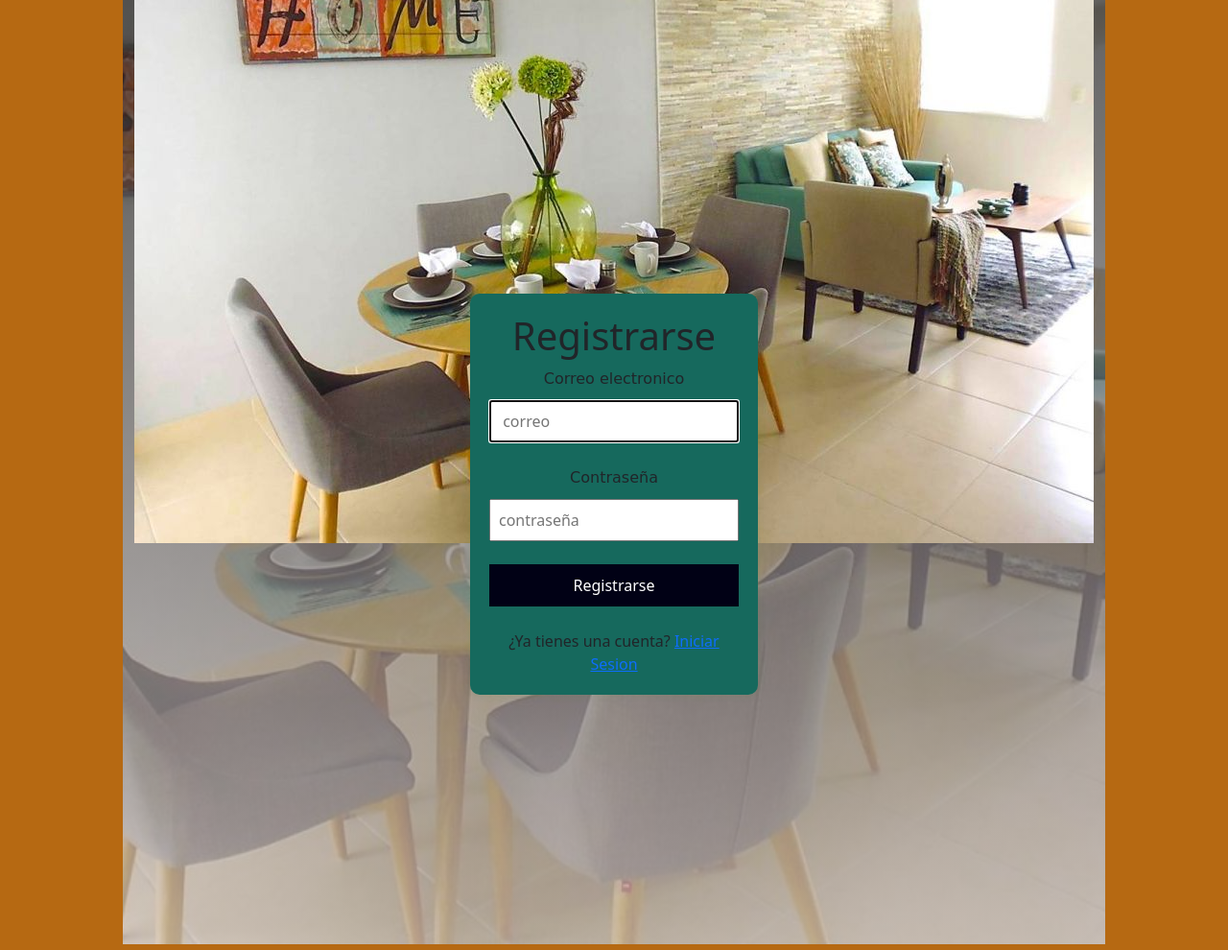
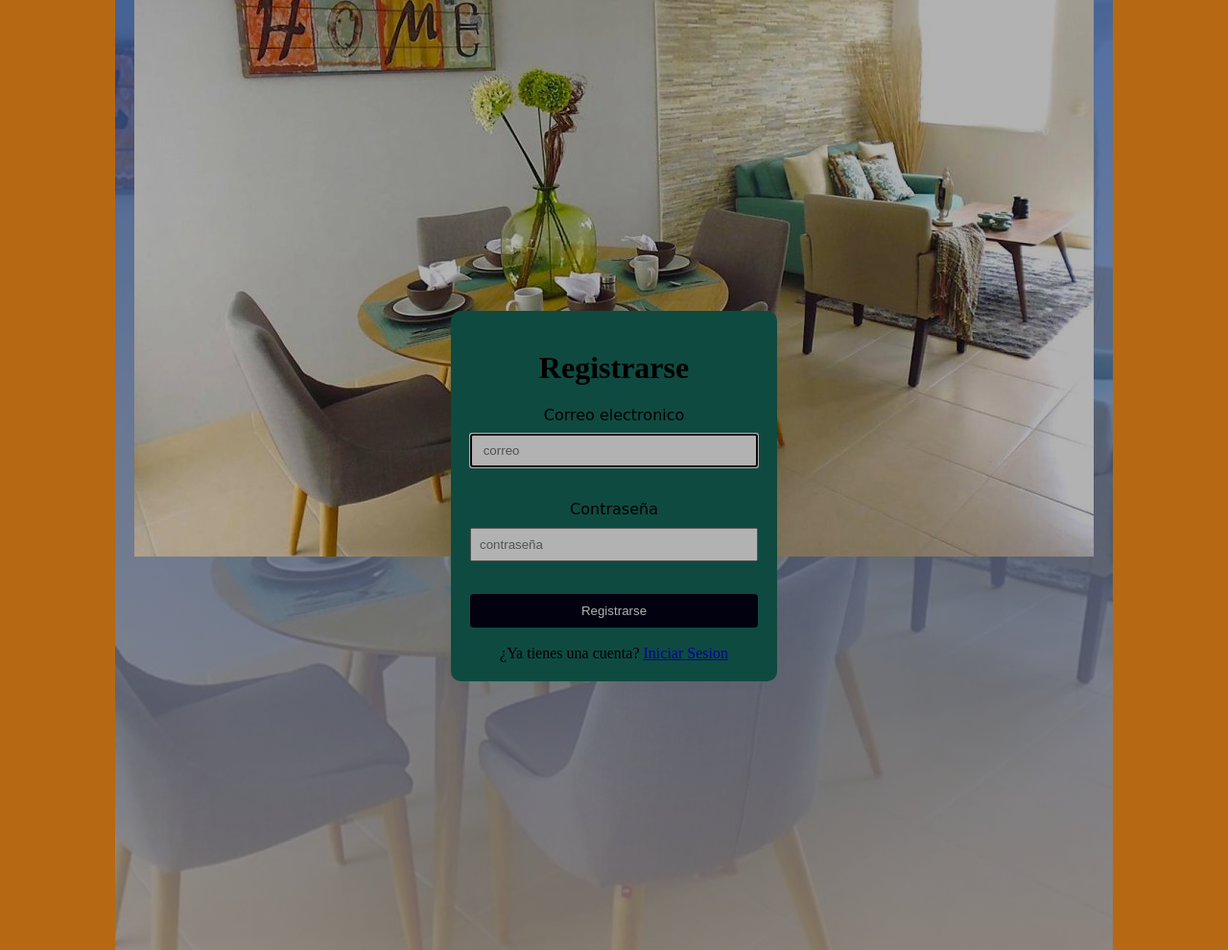
Before and after one commit to eber3/codeigRentas, a CodeIgniter app: page /codeigRentas/index.php/Registro in a window 1280 px wide. Shown: the whole page at 96% size. Run offline with CodeIgniter, Linux system fonts and the light colour scheme.

Commit message:
estilos2

```diff
--- a/application/views/registro_views.php
+++ b/application/views/registro_views.php
@@ -9,7 +9,7 @@
   <meta name="viewport" content="width=device-width, initial-scale=1.0">
   <link rel="stylesheet" href="<?= base_url();?>public/css/registro.css">
   <link rel="stylesheet" href="<?= base_url();?>public/css/Style.css">
-  <link rel="stylesheet" href="<?= base_url();?>public/bootstrap/css/bootstrap.css">
+
 
 
 
@@ -18,14 +18,11 @@
 </head>
 <body>
   <center>
+
   <header class="header" >
-
 
   <div class="container">
   <img src="<?= base_url('public/imagenes/registro.jpg.png'); ?>"  class="imagen-header">
-
-
-
 
   <div class="formulario">
              <h1>Registrarse</h1>
@@ -44,7 +41,8 @@
 </div>
 </div>
 </header>
+
 </body>
-<Script src="<?= base_url();?>public/jquery/jquery-3.7.1.min.js"></Script>
+<script src="<?= base_url();?>public/jquery/jquery-3.7.1.min.js"></Script>
 <script src="<?= base_url();?>public/js/registrarse.js"></script>
 </html>
--- a/public/css/registro.css
+++ b/public/css/registro.css
@@ -1,16 +1,27 @@
 .container {
     max-width: 1200px;
-   margin: 0 auto;
+    margin: 0 auto;
 }
+
 .header {
     background-image: linear-gradient(
-        rgba(0,0,0,0.7),
-        rgba(202, 195, 195, 0.7)),
-    url(imagenes/registro.jpg.png);
+            rgba(30, 102, 227, 0.7),
+            rgba(202, 195, 195, 0.7)
+        ), url(imagenes/registro.jpg.png);
     background-position: center bottom;
     background-repeat: no-repeat;
     background-size: cover;
-    min-height: 70vh;
+    min-height: 100vh;
     display: flex;
     align-items: center;
+    justify-content: center;
+    filter: brightness(0.7);
+    text-align: center;
+    padding: 20px;
 }
+
+.texto-header {
+    color: white;
+    font-family: Arial, sans-serif;
+    font-size: 2rem;
+}
--- a/public/css/styles.css
+++ b/public/css/styles.css
@@ -7,7 +7,7 @@
     background-image: linear-gradient(
         rgba(0,0,0,0.7),
         rgba(241, 229, 229, 0.7)),
-    url(imagenes/imagen.png);
+    url(imagenes/casainicio.png);
     background-position: center bottom;
     background-repeat: no-repeat;
     background-size: cover;
@@ -16,5 +16,4 @@
     align-items: center;
 
 
-
 }
--- /dev/null
+++ b/public/js/fondo.js
@@ -0,0 +1,4 @@
+window.addEventListener('scroll', function() {
+    let offset = window.pageYOffset;
+    document.querySelector('.header').style.backgroundPosition = `center ${offset * 0.5}px`;
+});
```
Also changed, not shown: public/css/inicio.css (+8 -2 lines).
